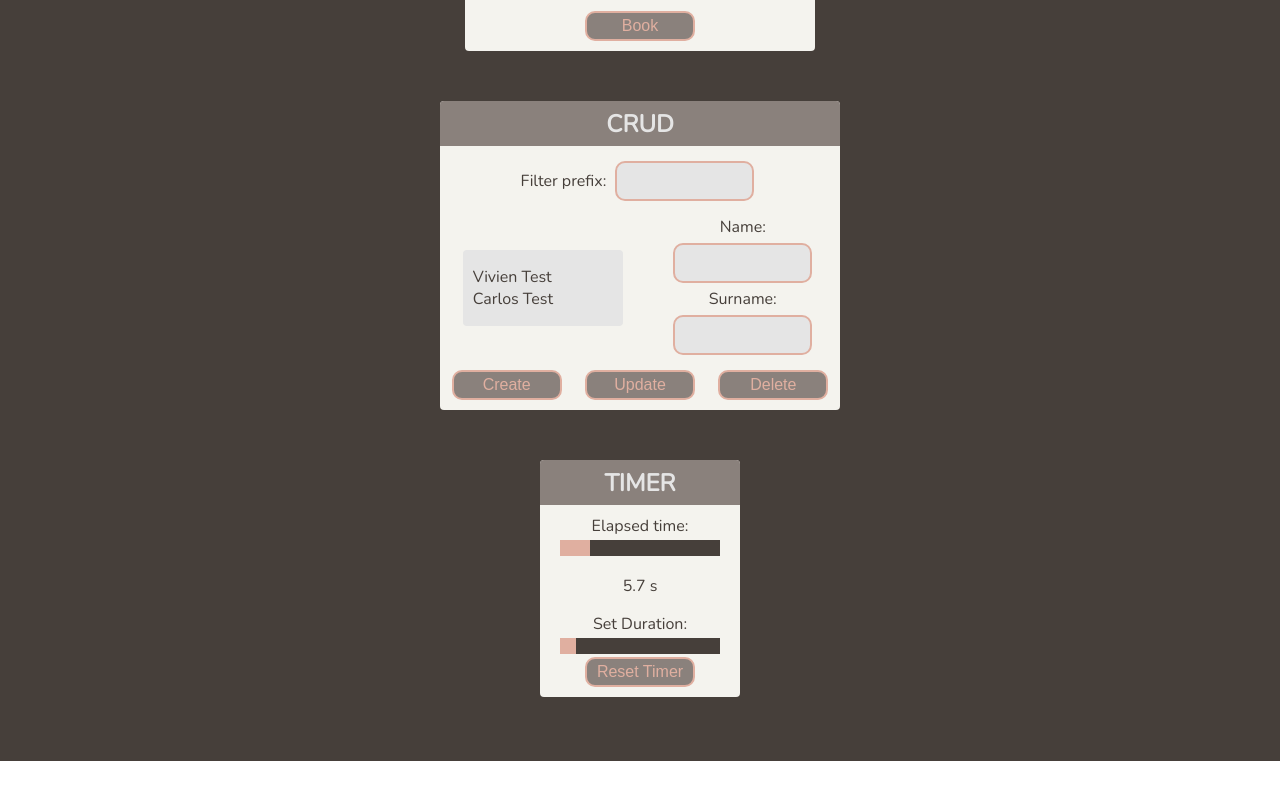
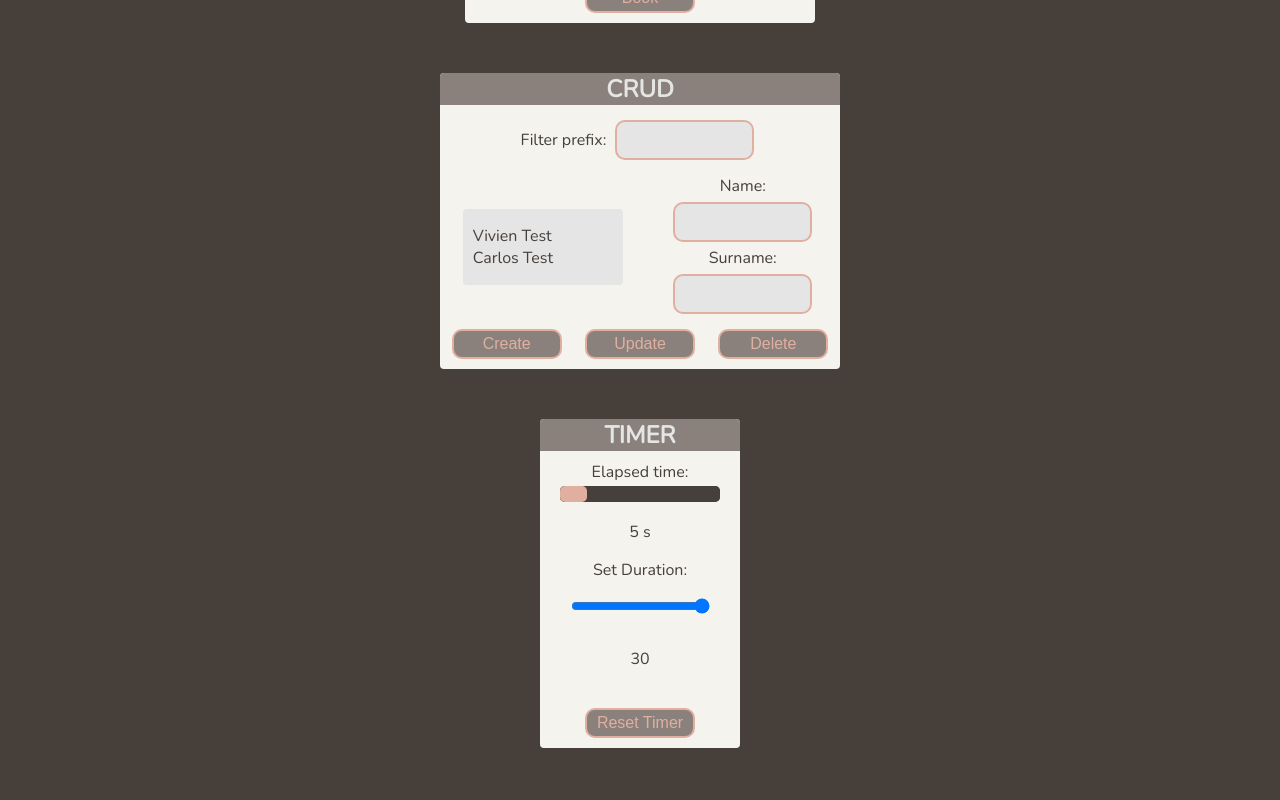
Before and after one commit to vivirose/7-guis, a React (Create React App) app: page / in a window 1280 px wide. Shown: the part 714-1514 px from the top of the page. Before the commit the page ends 1475 px from the top, so only its background shows below. Built offline with nearby package versions, Linux system fonts and the light colour scheme.

Commit message:
finished timer and styles

```diff
--- a/src/App.css
+++ b/src/App.css
@@ -1,6 +1,14 @@
+:root {
+  --primary-color: #463f3a;
+  --gray1: #8a817c;
+  --gray2: #e5e5e5;
+  --gray3: #f4f3ee;
+  --pink: #e0afa0;
+}
+
 .App {
   text-align: center;
-  background-color: #463f3a;
+  background-color: var(--primary-color);
   height: 100%;
   max-width: 100%;
   display: flex;
@@ -15,33 +23,41 @@
 .App_header {
   font-size: 69px;
   line-height: 94px;
-  color: #f4f3ee;
+  color: var(--gray3);
 }
 
 button {
-  background-color: #8a817c;
+  background-color: var(--gray1);
   height: 30px;
   width: 110px;
   border-radius: 10px;
-  border: 2px solid #e0afa0;
-  color: #e0afa0;
+  border: 2px solid var(--pink);
+  color: var(--pink);
   font-size: 16px;
 }
 
 button:hover {
-  background-color: #e0afa0;
-  color: #463f3a;
+  background-color: var(--pink);
+  color: var(--primary-color);
   cursor: pointer;
+}
+
+button:disabled {
+  opacity: 0.33;
 }
 
 input {
   width: 139px;
   height: 40px;
-  background: #e5e5e5;
-  border: 2px solid #e0afa0;
+  background: var(--gray2);
+  border: 2px solid var(--pink);
   box-sizing: border-box;
   border-radius: 10px;
-  color: #463f3a;
+  color: var(--primary-color);
   padding: 10px;
   margin: 5px;
 }
+
+input:disabled {
+  opacity: 0.33;
+}
--- a/src/GUIS/CRUD/CRUD.css
+++ b/src/GUIS/CRUD/CRUD.css
@@ -4,7 +4,7 @@
 }
 
 .names_list{
-    background-color: #e5e5e5;
+    background-color: var(--gray2);
     width:40%;
     text-align: left;
     border-radius: 4px;
@@ -18,8 +18,8 @@ ul{
      padding-left: 10px;
  }
 li:hover{
-    background-color: #e0afa0;
-    color: #e5e5e5;
+    background-color: var(--pink);
+    color: var(--gray2);
     cursor: pointer;
 }
 
--- a/src/GUIS/CRUD/CRUD.js
+++ b/src/GUIS/CRUD/CRUD.js
@@ -17,9 +17,9 @@ const CRUD = () => {
   const [namesFiltered, setNamesFiltered] = useState([]);
   const [firstName, setFirstName] = useState(" ");
   const [lastName, setLastName] = useState(" ");
-  const [selected, setSelected] = useState();
+  const [selectedId, setSelectedId] = useState();
 
-  console.log("selected", selected)
+
 
   function handleCreateName(e) {
     const newName = {
@@ -43,22 +43,23 @@ const CRUD = () => {
       return item.id !== id;
     });
     setNames(namesUpdated);
+    clearForm();
   }
 
   function getNameList() {
     const array = namesFiltered.length ? namesFiltered : names;
     return array.map((item) => (
-      <li key={item.id} onClick={() => handleSelectName(item)}>
+      <li key={item.id} onClick={() => handleSelectName(item)} style={{backgroundColor: (selectedId === item.id) && "var(--pink)"}}>
         {item.firstName} {item.lastName}
       </li>
     ));
   }
 
-  function handleUpdateName(name) {
+  function handleUpdateName(id) {
     const namesUpdated = names.map((item) => {
-      if (item.id === name?.id) {
+      if (item.id === id) {
         return {
-          id: name.id,
+          id,
           firstName,
           lastName,
         };
@@ -66,11 +67,20 @@ const CRUD = () => {
       return item;
     });
     setNames(namesUpdated);
-    setSelected();
+    clearForm()
+
   }
 
-  function handleSelectName(item) {
-    setSelected(item);
+  function handleSelectName(name) {
+    setSelectedId(name.id);
+    setFirstName(name.firstName);
+    setLastName(name.lastName);
+  }
+
+  function clearForm(){
+    setFirstName('');
+    setLastName('');
+    setSelectedId('');
   }
 
   function handleSearch(e) {
@@ -100,7 +110,7 @@ const CRUD = () => {
             <label htmlFor="name">Name: </label>
             <br></br>
             <input
-              value={selected?.firstName || " "}
+              value={firstName}
               type="text"
               id="name"
               name="firstName"
@@ -110,7 +120,7 @@ const CRUD = () => {
             <label htmlFor="lastName">Surname: </label>
             <br></br>
             <input
-              value={selected?.lastName || " "}
+              value={lastName}
               type="text"
               id="lastName"
               name="lastName"
@@ -120,12 +130,12 @@ const CRUD = () => {
         </div>
       </div>
       <div className="buttons">
-        <button onClick={handleCreateName}>Create</button>
-        <button onClick={() => handleUpdateName(selected)}>Update</button>
-        <button onClick={() => handleDeleteName(selected?.id)}>Delete</button>
+        <button disabled={Boolean(selectedId)} onClick={handleCreateName}>Create</button>
+        <button onClick={() => handleUpdateName(selectedId)}>Update</button>
+        <button onClick={() => handleDeleteName(selectedId)}>Delete</button>
       </div>
     </BoxLayout>
   );
-};
+}
 
-export default CRUD;
+export default CRUD
--- a/src/GUIS/Counter/Counter.css
+++ b/src/GUIS/Counter/Counter.css
@@ -7,5 +7,5 @@
 .counter > h2 {
     margin: 0;
     font-size: 38px;
-    color: #463f3a;
+    color: var(--primary-color);
 }
--- a/src/GUIS/Counter/Counter.js
+++ b/src/GUIS/Counter/Counter.js
@@ -8,7 +8,7 @@ const Counter = () => {
     setCount(count + 1);
   }
   return (
-    <BoxLayout title={"COUNTER"} width="350px" height="100px">
+    <BoxLayout title={"COUNTER"} width="350px">
       <div className="counter">
       <h2>{count}</h2>
       <button onClick={handleClick}>COUNT</button>
--- a/src/GUIS/TempConverter/TempConverter.js
+++ b/src/GUIS/TempConverter/TempConverter.js
@@ -16,7 +16,7 @@ const TempConverter = () => {
   }
 
   return (
-    <BoxLayout title={"TEMPERATURE CONVERTER"} height="100px" width="500px">
+    <BoxLayout title={"TEMPERATURE CONVERTER"} width="500px">
       <form className="temperature_form">
         <label htmlFor="celsius">
           <input
--- a/src/GUIS/Timer/Timer.css
+++ b/src/GUIS/Timer/Timer.css
@@ -1,9 +1,33 @@
 
 /* background: */
-progress::-webkit-progress-bar {background-color: #463f3a; width: 100%;}
-progress {background-color: #463f3a;}
+progress::-webkit-progress-bar {background-color: var(--primary-color); width: 100% ;border-radius:5px;}
+progress {background-color: var(--primary-color);border-radius:5px;}
 
 /* value: */
-progress::-webkit-progress-value {background-color: #e0afa0 !important;}
-progress::-moz-progress-bar {background-color: #e0afa0 !important;}
-progress {color: #e0afa0;}
+progress::-webkit-progress-value {background-color: var(--pink) !important;border-radius:5px;}
+progress::-moz-progress-bar {background-color: var(--pink) !important;border-radius:5px;}
+progress {color: var(--pink);border-radius:5px;}
+
+
+/* input[type=range]::-webkit-slider-runnable-track {
+    width: 100%;
+    height: 10px;
+    cursor: pointer;
+    background: var(--primary-color);
+    border-radius: 5px;
+  }
+
+  input[type=range]::-webkit-slider-thumb {
+    border: 1px solid #8A8A8A;
+    height: 24px;
+    width: 35px;
+    border-radius: 6px;
+    background-color: #DADADA;
+    cursor: pointer;
+    -webkit-appearance: none;
+    margin-top: -3px;
+  }
+
+  input[type=range]:-webkit-slider-runnable-track {
+    background: var(--pink);
+  } */
--- a/src/GUIS/Timer/Timer.js
+++ b/src/GUIS/Timer/Timer.js
@@ -26,16 +26,9 @@ const Timer = () => {
   const [percentageDone, setPercentageDone] = useState(0);
   const [timeElapsed, setTimeElapsed] = useState(0);
   const [isRunning, setIsRunning] = useState(true);
-  const [progressValue, setProgressValue] = React.useState(10);
-  const [allowMove, setAllowMove] = React.useState(false);
-
-  const onMouseMove = (e) => {
-    console.log("click", e);
-    if (!allowMove) return;
-    const position = e.clientX;
-    if (position === progressValue) return;
-    setProgressValue(position);
-  };
+  const [duration, setDuration] = useState(30);
+  console.log("duration", duration)
+  console.log("percentageDOne", percentageDone)
 
   function handleReset() {
     setPercentageDone(0);
@@ -43,31 +36,44 @@ const Timer = () => {
     setTimeElapsed(0);
   }
   function progress(params) {
-    if (percentageDone < 100) {
+    if (percentageDone < duration) {
       setPercentageDone((prev) => prev + 1);
-      setTimeElapsed((prev) => prev + 0.3);
+      setTimeElapsed((prev) => prev + 1);
     } else {
       setIsRunning(false);
     }
   }
-  useInterval(progress, isRunning ? 300 : null);
+
+  function handleDurationChange(e) {
+    setDuration(e.target.value);
+  };
+
+  useInterval(progress, isRunning ? 1000 : null);
+
 
   return (
     <BoxLayout title={"TIMER"} width="200px">
       <div>
         <label htmlFor="timer">Elapsed time: </label>
-        <progress id="timer" value={percentageDone} max="100">
+        <progress id="timer" value={percentageDone} max={duration}>
           {percentageDone}
         </progress>
-        <p>{timeElapsed.toFixed(1)} s</p>
+        <p>{timeElapsed} s</p>
+        <div>
         <label>Set Duration:</label>
-        <progress
-          value={progressValue}
-          max={100}
-          onMouseMove={onMouseMove}
-          onMouseDown={() => setAllowMove(true)}
-          onMouseUp={() => setAllowMove(false)}
-        />
+          <input
+            type="range"
+            id="duration"
+            name="duration"
+            min="0"
+            max="30"
+            value={duration}
+            step="1"
+            style={{padding: 0, border: 0}}
+            onChange={(e)=>{handleDurationChange(e)}}
+            ></input>
+        </div>
+        <p>{duration}</p>
         <br></br>
         <button onClick={handleReset}>Reset Timer</button>
       </div>
--- a/src/components/BoxLayout/BoxLayout.css
+++ b/src/components/BoxLayout/BoxLayout.css
@@ -2,7 +2,7 @@
     background-color: #F4F3EE;
     position: relative;
     border-radius: 4px;
-    color: #463f3a;
+    color: var(--primary-color);
     display: flex;
     flex-direction: column;
     justify-content: space-between;
@@ -13,7 +13,6 @@
 
 .BoxLayout_header{
     background-color: #8A817C;
-    height: 45px;
     width: 100%;
     position: relative;
     top: 0px;
--- a/src/components/BoxLayout/BoxLayout.js
+++ b/src/components/BoxLayout/BoxLayout.js
@@ -3,7 +3,7 @@ import './BoxLayout.css'
 
 const BoxLayout = ({children, title, width, height}) => {
   return (
-    <div className="BoxLayout" style={{width:width, height:height}}>
+    <div className="BoxLayout" style={{width:width}}>
       <header className="BoxLayout_header">
           <h2 className="BoxLayout_title">{title}</h2>
       </header>
```
